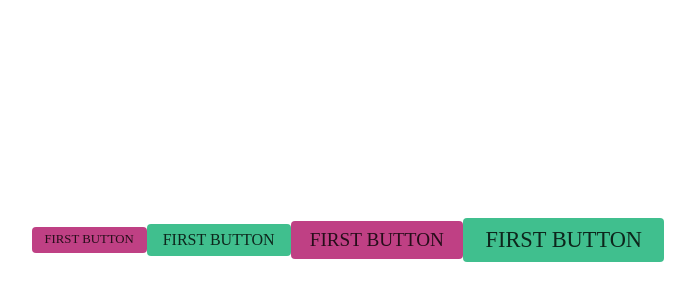
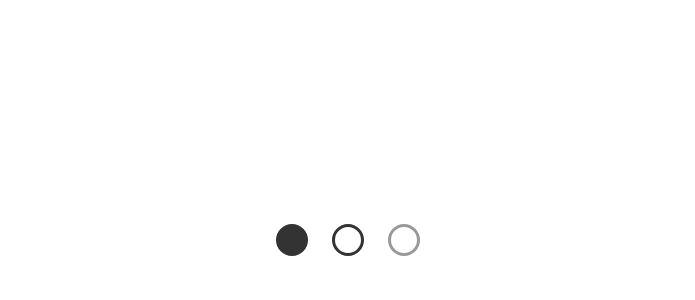
Before and after one commit to ultimathei/HomeUpgraders_frontend, a Vue app: page / in a window 1280 px wide. Shown: the part 160-460 px from the top of the page, without its empty margins (292-987 px from the left). Built offline with nearby package versions, Linux system fonts and the light colour scheme.

Commit message:
Added Atom/Button/Dot component

```diff
--- /dev/null
+++ b/src/components/atoms/Button/Dot/Dot.module.scss
@@ -0,0 +1,33 @@
+.button {
+  --bg-color: transparent;
+  --border-color: var(--hup-color--black, #333333);
+  --font-size: 1rem;
+  appearance: none;
+  background: none;
+  border: none;
+  cursor: pointer;
+  font-size: var(--font-size);
+  padding: 0.5em;
+
+  span {
+    background-color: var(--bg-color);
+    border: 3px solid var(--border-color);
+    border-radius: 9999px;
+    display: block;
+    height: 2em;
+    width: 2em;
+  }
+
+  &:is(:hover, :focus, :focus-within):not(:disabled):not(&[aria-current]) {
+    --bg-color: var(--hup-color--blue, #649BAD);
+    --border-color: var(--bg-color);
+  }
+  &:disabled {
+    cursor: not-allowed;
+    opacity: 0.5;
+  }
+  &[aria-current] {
+    --bg-color: var(--hup-color--black, #333333);
+    --border-color: var(--bg-color);
+  }
+}
--- /dev/null
+++ b/src/components/atoms/Button/Dot/Dot.vue
@@ -0,0 +1,27 @@
+<template>
+  <button
+    :class="$style.button"
+    :disabled="disabled"
+    :aria-disabled="disabled || undefined"
+    :aria-label="label"
+    :tabindex="disabled ? -1 : 0"
+    :aria-current="active || undefined"
+    @click.prevent="emit('click')"
+  >
+    <span />
+  </button>
+</template>
+
+<script setup lang="ts">
+  defineProps({
+    label: {
+      type: String,
+      default: '',
+    },
+    active: Boolean,
+    disabled: Boolean,
+  })
+  const emit = defineEmits(['click'])
+</script>
+
+<style src="./Dot.module.scss" module lang="scss"></style>
--- a/src/styles/global.scss
+++ b/src/styles/global.scss
@@ -30,6 +30,22 @@
   --hu-color--black--contrast: var(--hu-color--white);
   --hu-color--white--contrast: var(--hu-color--black);
 
+  // from XD doc
+  --hup-color--black: #333333;
+  --hup-color--white: #FFFFFF;
+  --hup-color--green: #4D9973;
+  --hup-color--purple: #7F3357;
+  --hup-color--pink: #B47C70;
+  --hup-color--babypink: #E8A7A1;
+  --hup-color--pink-bright: #D9629A;
+  --hup-color--whitesmoke: #F5F5F5;
+  --hup-color--gold: #B5A268;
+  --hup-color--copper: #B38359;
+  --hup-color--blue: #649BAD;
+  --hup-color--butter: #FFFFDD;
+  --hup-color--avocado: #DDEEAA;
+  --hup-color--greysmoke: #C6C5B9;
+
   // FONTS
   --hu-font-size--s: 0.8em;
   --hu-font-size--m: 1em;
--- a/src/views/Home.vue
+++ b/src/views/Home.vue
@@ -1,36 +1,25 @@
 <script setup lang="ts">
-  import HUButton from '@Atoms/HUButton/HUButton.vue'
-  import {
-    Size as ButtonSize,
-    Type as ButtonType,
-  } from '@/components/atoms/HuButton/HUButton.types'
+  import ButtonDot from '@Atoms/Button/Dot/Dot.vue'
 
   // method example
   const clickButton = () => console.log('Button clicked')
 </script>
 
 <template>
-  <HUButton
-    label="First Button"
-    :type="ButtonType.secondary"
-    :size="ButtonSize.s"
+  <div style="display: flex; gap: 8px;">
+    <ButtonDot
+      label="Dot button 1"
+      :active="true"
       @click="clickButton"
     />
-  <HUButton
-    label="First Button"
-    :type="ButtonType.primary"
+    <ButtonDot
+      label="Dot button 2"
       @click="clickButton"
     />
-  <HUButton
-    label="First Button"
-    :type="ButtonType.secondary"
-    :size="ButtonSize.l"
+    <ButtonDot
+      label="Dot button 3"
+      :disabled="true"
       @click="clickButton"
     />
-  <HUButton
-    label="First Button"
-    :type="ButtonType.primary"
-    :size="ButtonSize.xl"
-    @click="clickButton"
-  />
+  </div>
 </template>
```
Also changed, not shown: src/components/atoms/Button/Dot/Dot.scenarios.ts (added, +23 -0 lines), 2 other files (tests, documents, lock files or other folders). Lines whose indentation alone changed are shown as unchanged.
